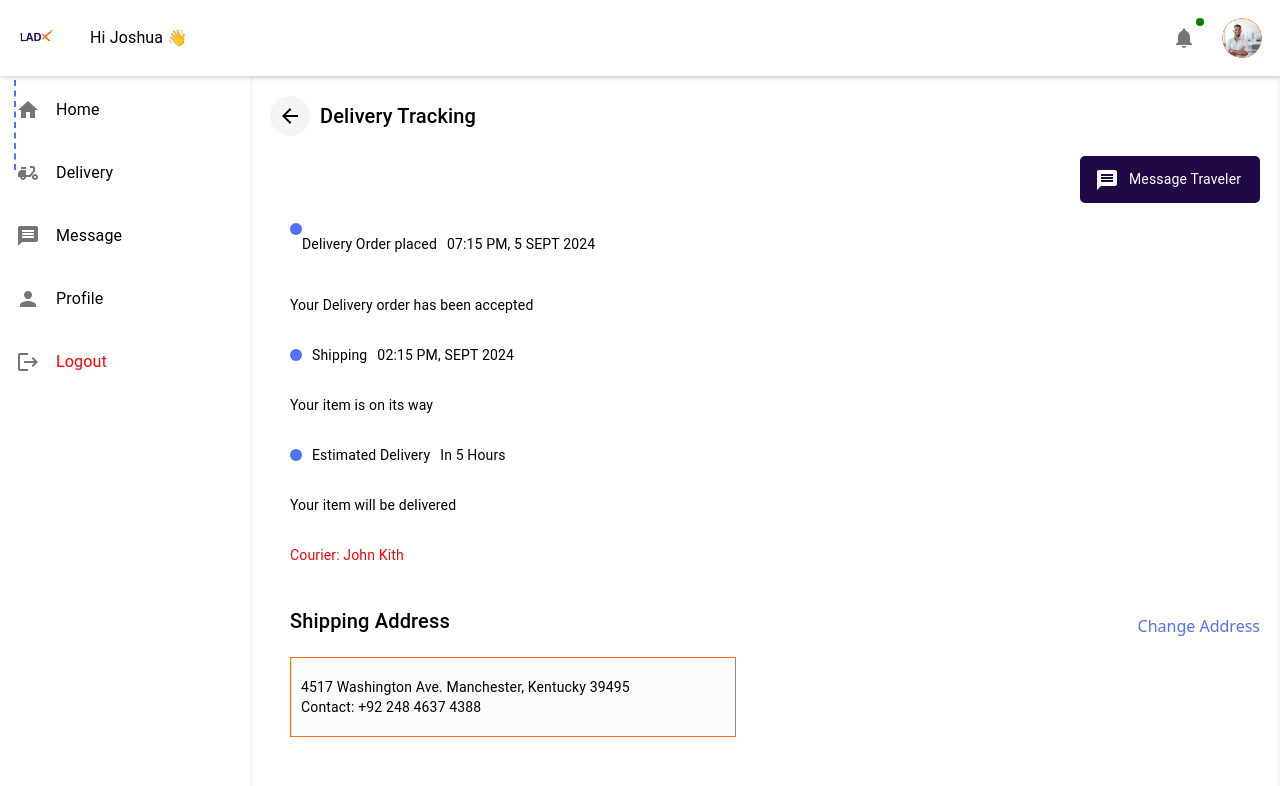
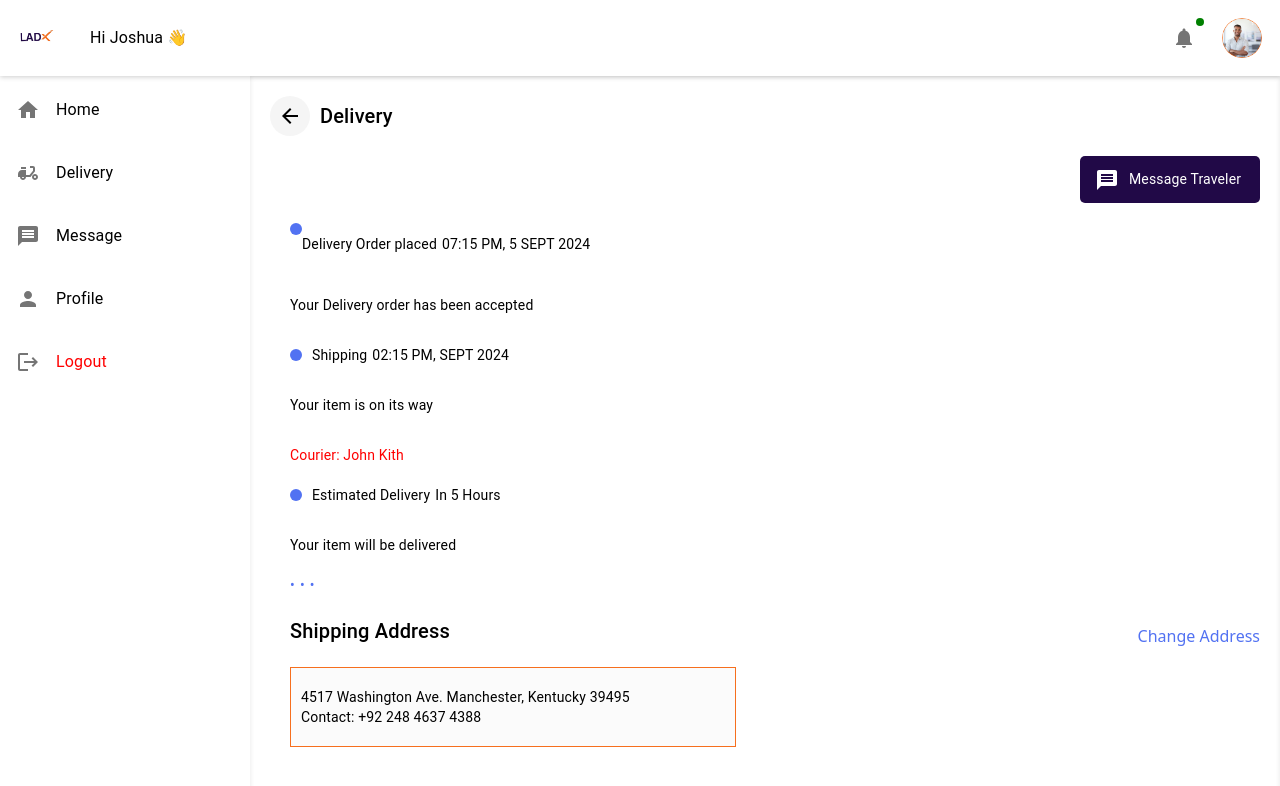
Before and after one commit to DevHoji/Lad-x-Frontend, a React (Vite) app in the folder frontend/: page /delivery-tracking in a window 1280 px wide. Shown: the top 786 px of the page. Built offline with nearby package versions, Linux system fonts and the light colour scheme.

Commit message:
updstes on deliverytraking

```diff
--- a/frontend/src/components/DeliveryTraking.jsx
+++ b/frontend/src/components/DeliveryTraking.jsx
@@ -210,7 +210,7 @@ const DeliveryTracking = () => {
               <ArrowBackIcon />
             </Box>
             <Typography variant="h6" sx={{ marginLeft: "10px" }}>
-              Delivery Tracking
+              Delivery
             </Typography>
           </Box>
           {/* Message Traveler Button */}
@@ -259,11 +259,11 @@ const DeliveryTracking = () => {
             <Box
               sx={{
                 display: "flex",
+
                 alignItems: "center",
                 marginBottom: "30px", // Increased margin below each dot
               }}
             >
-
               {/* Third Dot */}
               <Box
                 sx={{
@@ -274,10 +274,12 @@ const DeliveryTracking = () => {
                   marginBottom: "30px", // Increased margin
                 }}
               />
-              <Typography variant="body2" sx={{ marginRight: "10px" }}>
+              <Typography variant="body2" sx={{ marginRight: "5px" }}>
                 Delivery Order placed
               </Typography>
-              <Typography variant="body2">07:15 PM, 5 SEPT 2024</Typography>
+              <Typography variant="body2" sx={{ marginRight: "5px" }}>
+                07:15 PM, 5 SEPT 2024
+              </Typography>
             </Box>
             <Typography variant="body2" sx={{ marginBottom: "30px" }}>
               Your Delivery order has been accepted
@@ -300,13 +302,23 @@ const DeliveryTracking = () => {
                   marginRight: "10px",
                 }}
               />
-              <Typography variant="body2" sx={{ marginRight: "10px" }}>
+              <Typography variant="body2" sx={{ marginRight: "5px" }}>
                 Shipping
               </Typography>
-              <Typography variant="body2">02:15 PM, SEPT 2024</Typography>
+              <Typography variant="body2" sx={{ marginRight: "5px" }}>
+                02:15 PM, SEPT 2024
+              </Typography>
             </Box>
             <Typography variant="body2" sx={{ marginBottom: "30px" }}>
               Your item is on its way
+            </Typography>
+
+            {/* Courier Information */}
+            <Typography
+              variant="body2"
+              sx={{ color: "red", marginBottom: "20px" }}
+            >
+              Courier: John Kith
             </Typography>
 
             {/* Third Dot with Information */}
@@ -326,7 +338,7 @@ const DeliveryTracking = () => {
                   marginRight: "10px",
                 }}
               />
-              <Typography variant="body2" sx={{ marginRight: "10px" }}>
+              <Typography variant="body2" sx={{ marginRight: "5px" }}>
                 Estimated Delivery
               </Typography>
               <Typography variant="body2">In 5 Hours</Typography>
@@ -335,24 +347,31 @@ const DeliveryTracking = () => {
               Your item will be delivered
             </Typography>
 
-            {/* Courier Information */}
-            <Typography
-              variant="body2"
-              sx={{ color: "red", marginBottom: "20px" }}
-            >
-              Courier: John Kith
-            </Typography>
-
             {/* Connecting Broken Lines */}
             <Box
               sx={{
-                position: "absolute",
-                top: "80px", // Adjust this value to position the line correctly
-                left: "14px", // Adjust based on dot positioning
-                height: "90px", // Total height between the dots
-                borderLeft: "2px dashed #5272F2",
+                display: "flex",
+                justifyContent: "center",
+                alignItems: "center",
+                marginTop: "-10px", // Adjust to position the line
               }}
-            />
+            >
+              <Typography
+                variant="body2"
+                sx={{ color: "#5272F2", marginRight: "5px" }}
+              >
+                •
+              </Typography>
+              <Typography
+                variant="body2"
+                sx={{ color: "#5272F2", marginRight: "5px" }}
+              >
+                •
+              </Typography>
+              <Typography variant="body2" sx={{ color: "#5272F2" }}>
+                •
+              </Typography>
+            </Box>
 
             {/* Shipping Address Section */}
             <Box
```
